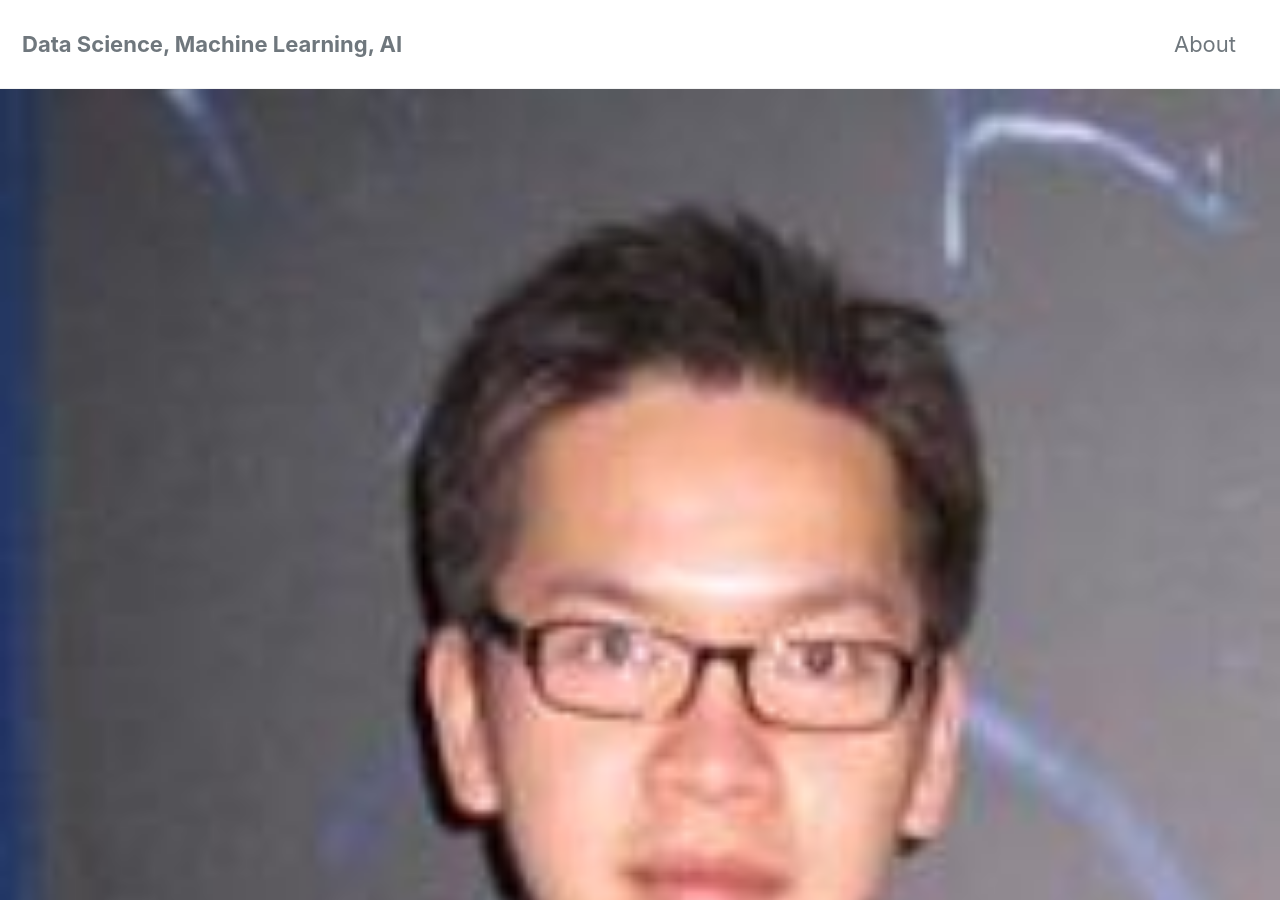
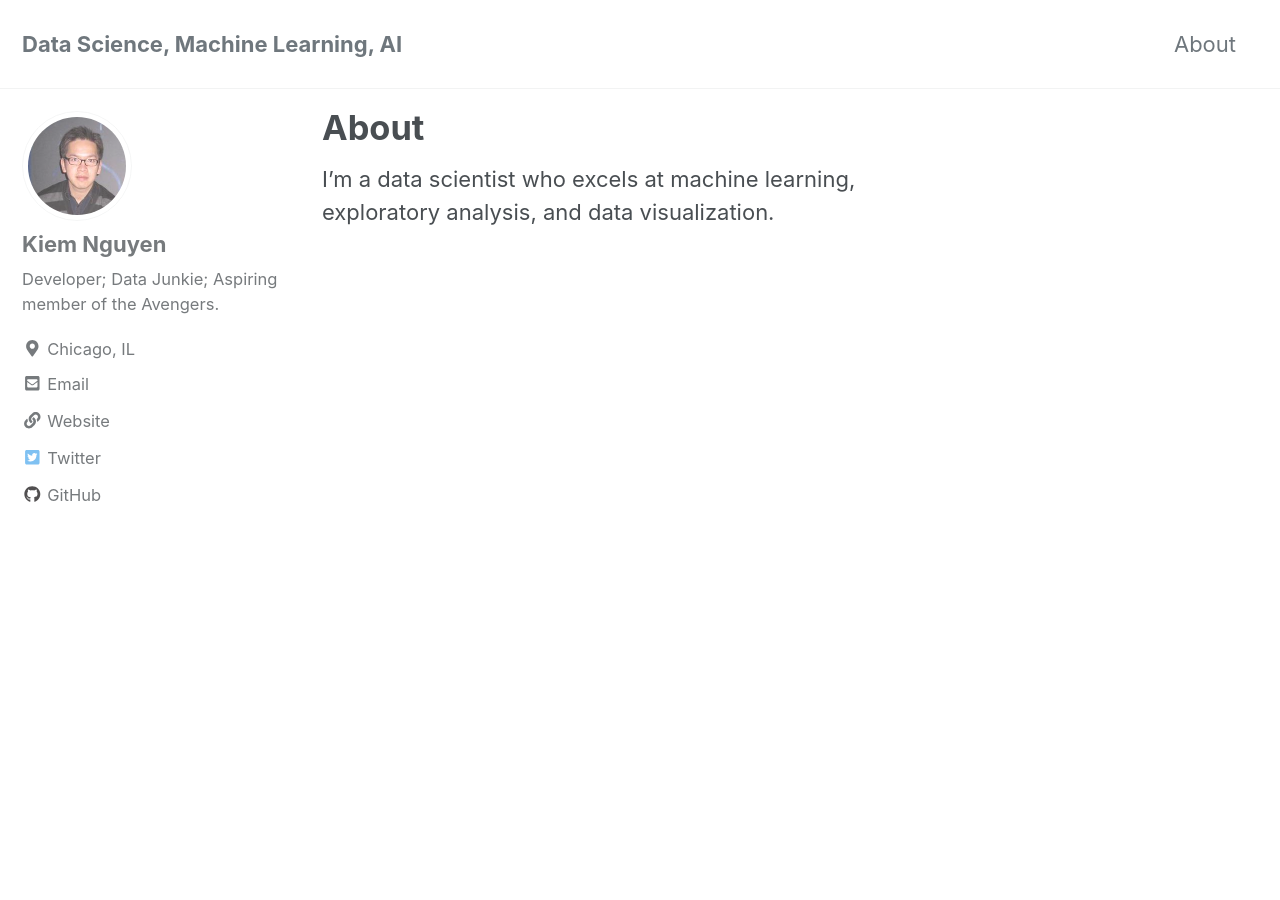
Before and after one commit to KiemNguyen/kiemnguyen.github.io, a Jekyll site: the page built from _pages/about.md, in a window 1280 px wide and 900 px high. Built offline with Jekyll 4.4.1, drawn with Linux system fonts in a browser that asks for light colours; cached includes are drawn as plain includes; nearby versions of some CDN libraries.

Commit message:
Fixed header in about page

```diff
--- a/_pages/about.md
+++ b/_pages/about.md
@@ -1,8 +1,6 @@
 ---
 title: "About"
 permalink: /about/
-header:
-  image: "/images/github_pic.jpg"
 ---
 
 I'm a data scientist who excels at machine learning, exploratory analysis, and data visualization.
```
